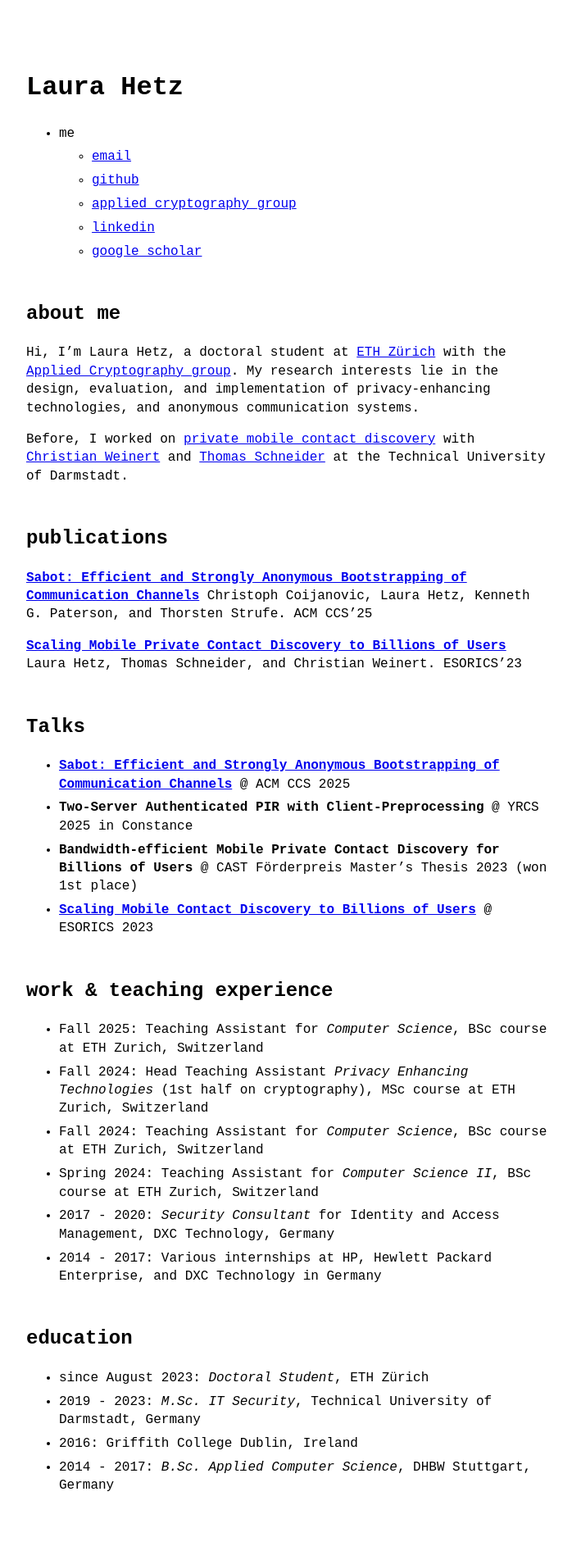
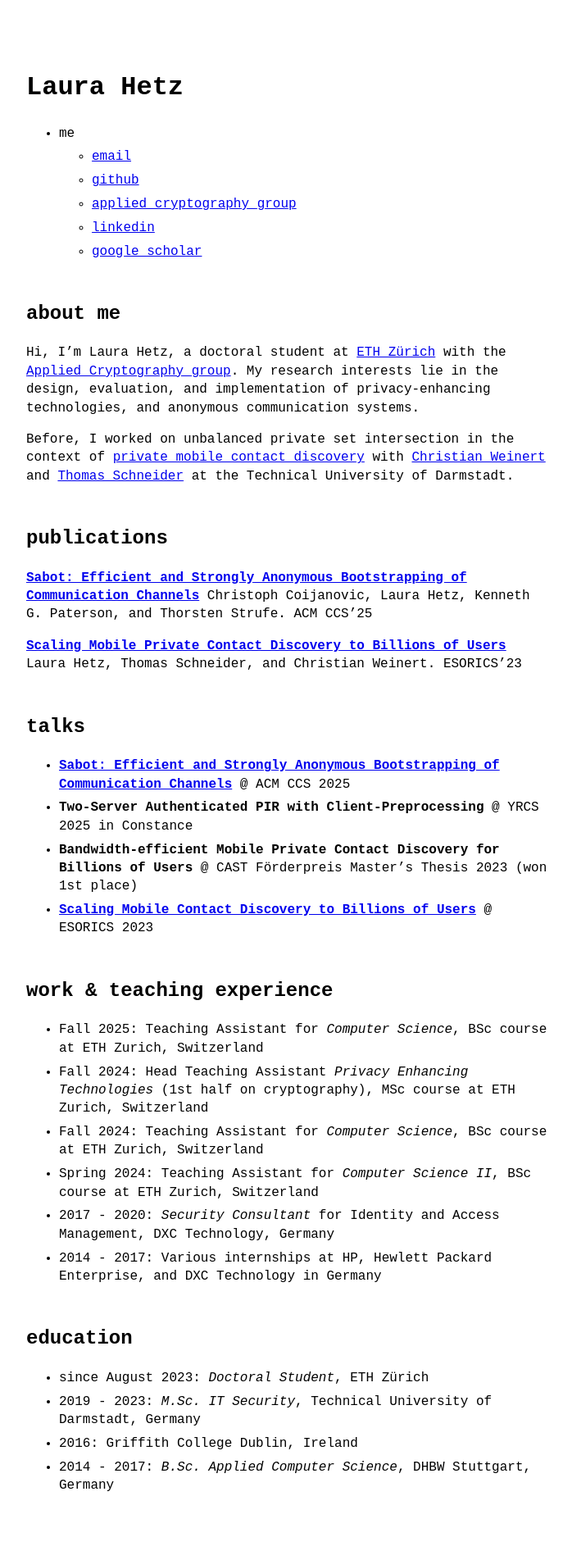
Before and after one commit to laurahetz/laurahetz.github.io, a Jekyll site: the page built from index.md, in a window 1280 px wide. Shown: the whole page at 82% size, without its empty margins (288-986 px from the left). Built offline with Jekyll 4.4.1, drawn with Linux system fonts in a browser that asks for light colours.

Commit message:
fixed typo

```diff
--- a/index.md
+++ b/index.md
@@ -7,7 +7,8 @@ layout: home
 Hi, I'm Laura Hetz, a doctoral student at [ETH Zürich](https://ethz.ch/en.html) with the [Applied Cryptography group](https://appliedcrypto.ethz.ch/).
 My research interests lie in the design, evaluation, and implementation of privacy-enhancing technologies, and anonymous communication systems.
 
-Before, I worked on [private mobile contact discovery](https://contact-discovery.github.io/) with [Christian Weinert](https://pure.royalholloway.ac.uk/en/persons/christian-weinert) and [Thomas Schneider](https://www.encrypto.cs.tu-darmstadt.de/team_encrypto/thomas_schneider/index.en.jsp) at the Technical University of Darmstadt.
+Before, I worked on unbalanced private set intersection in the context of [private mobile contact discovery](https://contact-discovery.github.io/) with [Christian Weinert](https://pure.royalholloway.ac.uk/en/persons/christian-weinert) and [Thomas Schneider](https://www.encrypto.cs.tu-darmstadt.de/team_encrypto/thomas_schneider/index.en.jsp) at the Technical University of Darmstadt.
+
 
 
 
@@ -21,7 +22,7 @@ Christoph Coijanovic, Laura Hetz, Kenneth G. Paterson, and Thorsten Strufe. ACM
 Laura Hetz, Thomas Schneider, and Christian Weinert. ESORICS'23
 
 
-## Talks
+## talks
 
 - **[Sabot: Efficient and Strongly Anonymous Bootstrapping of Communication Channels](media/CCS25-Sabot.pdf)** @ ACM CCS 2025
 - **Two-Server Authenticated PIR with Client-Preprocessing** @ YRCS 2025 in Constance
```
